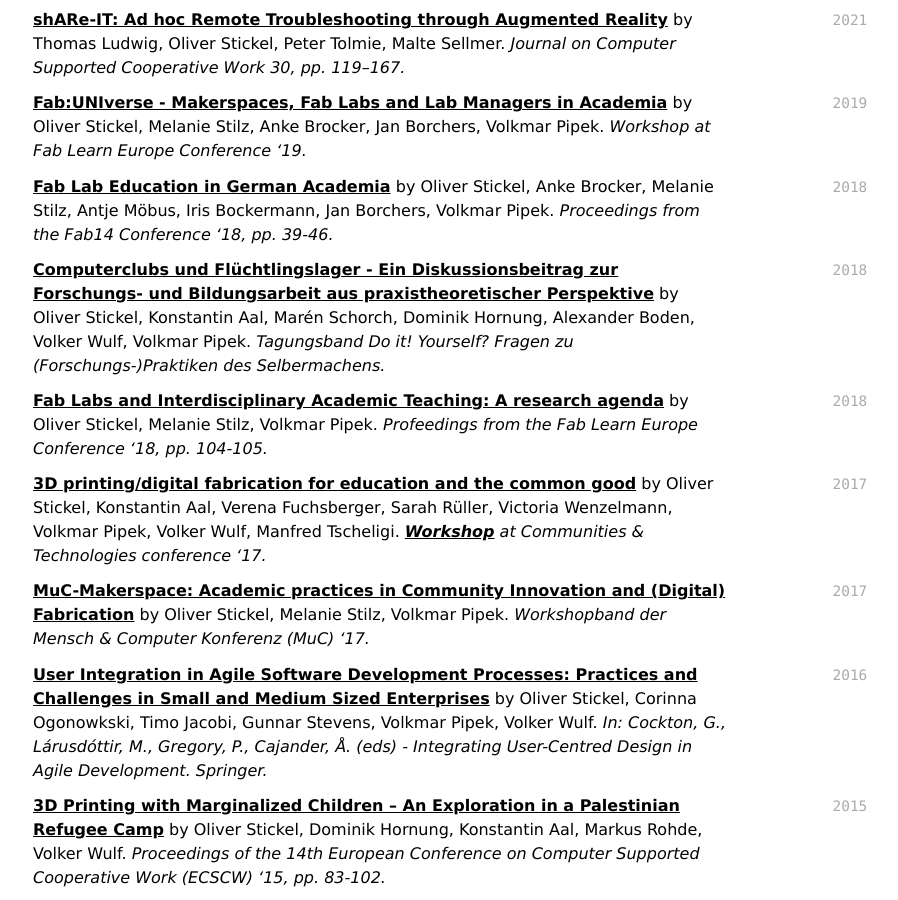
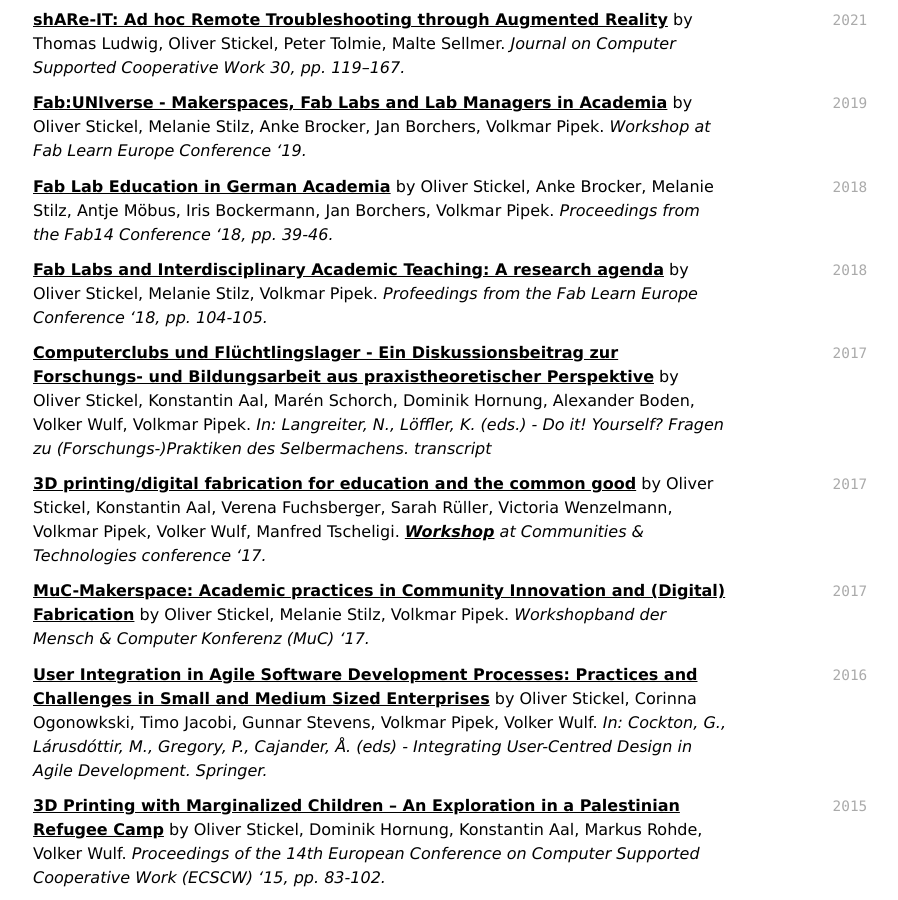
Before and after one commit to oliverstickel/oliverstickel.github.io, a Jekyll site: the page built from index.md, in a window 1280 px wide and 900 px high, scrolled down 4626 px. Shown: the whole window, without its empty margins (299-1197 px from the left). Built offline with Jekyll 4.4.1, drawn with Linux system fonts in a browser that asks for light colours; nearby versions of some CDN libraries; a style sheet for code colours, icons or effects is not loaded.

Commit message:
Update index.md

```diff
--- a/index.md
+++ b/index.md
@@ -157,10 +157,10 @@ I enjoy camping, water, (working on) motorbikes, cooking and books.
 [**Fab Lab Education in German Academia**](https://zenodo.org/record/1344438) by Oliver Stickel, Anke Brocker, Melanie Stilz, Antje Möbus, Iris Bockermann, Jan Borchers, Volkmar Pipek. *Proceedings from the Fab14 Conference '18, pp. 39-46.*
 
 `2018`
-[**Computerclubs und Flüchtlingslager - Ein Diskussionsbeitrag zur Forschungs- und Bildungsarbeit aus praxistheoretischer Perspektive**](files/10.14361-9783839433508-008.pdf) by Oliver Stickel, Konstantin Aal, Marén Schorch, Dominik Hornung, Alexander Boden, Volker Wulf, Volkmar Pipek. *Tagungsband Do it! Yourself? Fragen zu (Forschungs-)Praktiken des Selbermachens.*
+[**Fab Labs and Interdisciplinary Academic Teaching: A research agenda**](files/10.1145-3213818.3213835.pdf) by Oliver Stickel, Melanie Stilz, Volkmar Pipek. *Profeedings from the Fab Learn Europe Conference '18, pp. 104-105.*
 
-`2018`
-[**Fab Labs and Interdisciplinary Academic Teaching: A research agenda**](files/10.1145-3213818.3213835.pdf) by Oliver Stickel, Melanie Stilz, Volkmar Pipek. *Profeedings from the Fab Learn Europe Conference '18, pp. 104-105.*
+`2017`
+[**Computerclubs und Flüchtlingslager - Ein Diskussionsbeitrag zur Forschungs- und Bildungsarbeit aus praxistheoretischer Perspektive**](files/10.14361-9783839433508-008.pdf) by Oliver Stickel, Konstantin Aal, Marén Schorch, Dominik Hornung, Alexander Boden, Volker Wulf, Volkmar Pipek. *In: Langreiter, N., Löffler, K. (eds.) - Do it! Yourself? Fragen zu (Forschungs-)Praktiken des Selbermachens. transcript*
 
 `2017`
 [**3D printing/digital fabrication for education and the common good**](http://www.digifab-commongood.fab101.de/images/2017_ws3dp_ct_proposal.pdf) by Oliver Stickel, Konstantin Aal, Verena Fuchsberger, Sarah Rüller, Victoria Wenzelmann, Volkmar Pipek, Volker Wulf, Manfred Tscheligi. *[**Workshop**](http://www.digifab-commongood.fab101.de/) at Communities & Technologies conference '17.*
```
